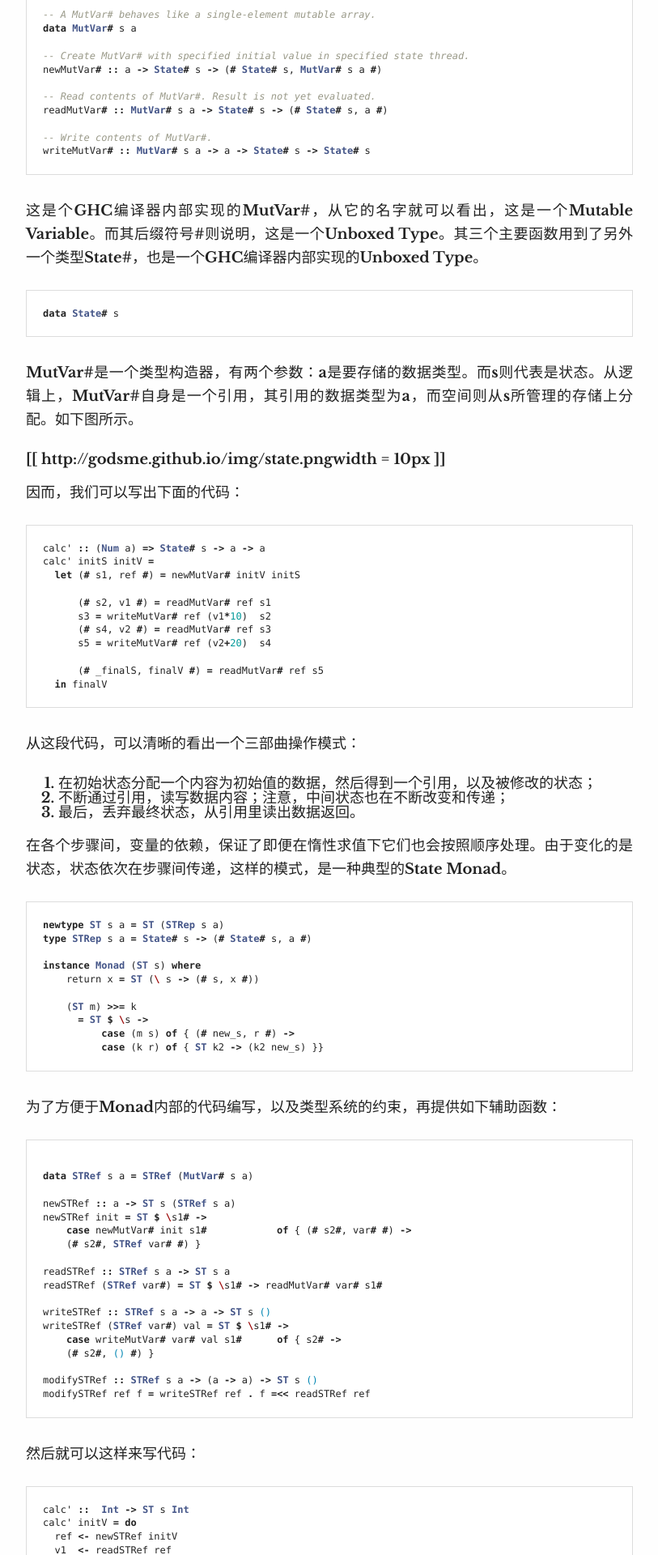
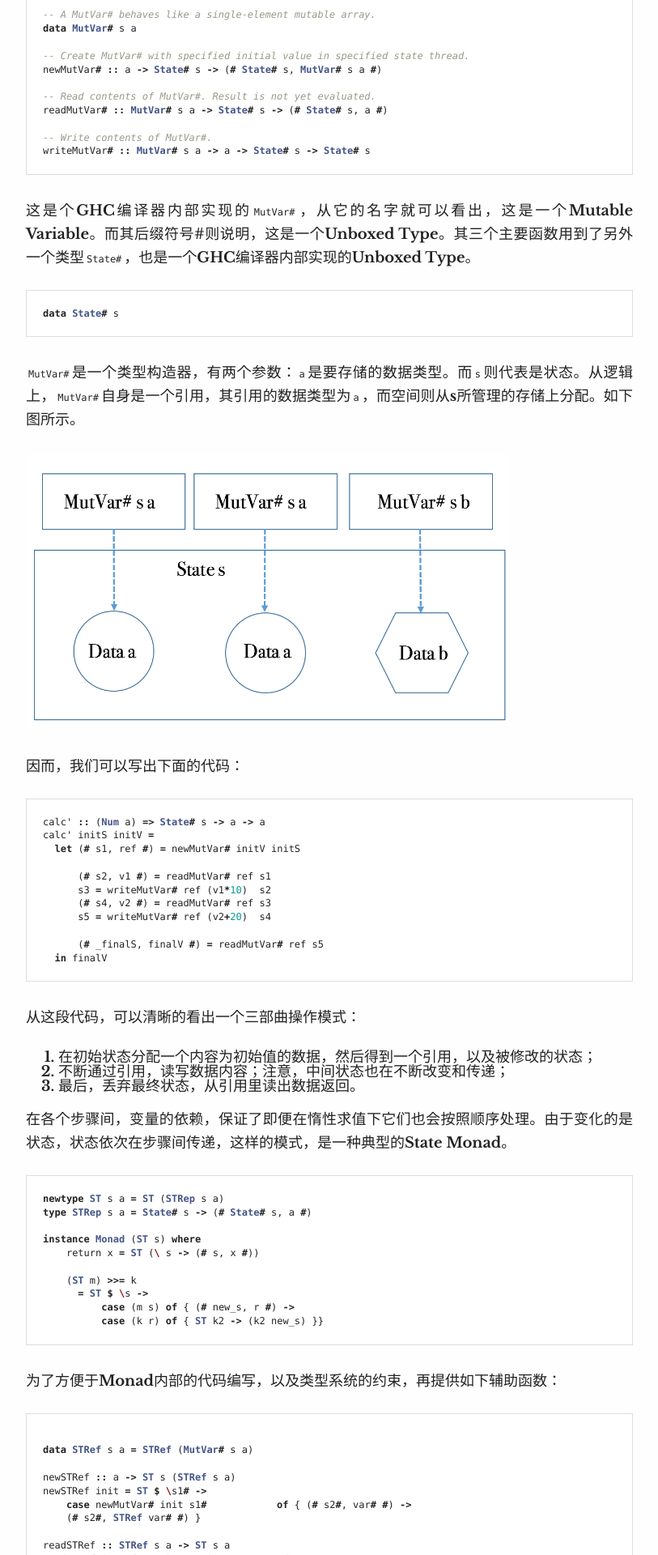
Before and after one commit to godsme/godsme.github.io, a Jekyll site: the page built from _posts/2016-06-05-immutability.md, in a window 1280 px wide. Shown: the part 3998-5918 px from the top of the page at 81% size, without its empty margins (233-1046 px from the left). Built offline with Jekyll 4.4.1, drawn with Linux system fonts in a browser that asks for light colours; formulas are drawn with MathJax 3.

Commit message:
show img

```diff
--- a/_posts/2016-06-05-immutability.md
+++ b/_posts/2016-06-05-immutability.md
@@ -149,15 +149,15 @@
 writeMutVar# :: MutVar# s a -> a -> State# s -> State# s
 ~~~
 
-这是个GHC编译器内部实现的MutVar\#，从它的名字就可以看出，这是一个Mutable Variable。而其后缀符号\#则说明，这是一个Unboxed Type。其三个主要函数用到了另外一个类型State\#，也是一个GHC编译器内部实现的Unboxed Type。
+这是个GHC编译器内部实现的`MutVar#`，从它的名字就可以看出，这是一个Mutable Variable。而其后缀符号\#则说明，这是一个Unboxed Type。其三个主要函数用到了另外一个类型`State#`，也是一个GHC编译器内部实现的Unboxed Type。
 
 ~~~haskell
 data State# s
 ~~~
 
-MutVar\#是一个类型构造器，有两个参数：a是要存储的数据类型。而s则代表是状态。从逻辑上，MutVar\#自身是一个引用，其引用的数据类型为a，而空间则从s所管理的存储上分配。如下图所示。
+`MutVar#`是一个类型构造器，有两个参数：`a`是要存储的数据类型。而`s`则代表是状态。从逻辑上，`MutVar#`自身是一个引用，其引用的数据类型为`a`，而空间则从s所管理的存储上分配。如下图所示。
 
-[[ {{ site.url }}/img/state.png | width = 10px ]]
+<img src="{{ site.url }}/img/state.png" width="600px"/>
 
 因而，我们可以写出下面的代码：
 
@@ -264,9 +264,11 @@
 
 对于命令式语言，所有的局部变量都是在线程的栈上分配，从而修改了Stack的状态。随后所有的读写操作也都在栈上进行，不断修改Stack的状态。在一个函数处理结束后，在栈上分配的局部变量都会自动释放，关心的数据则当作函数的返回值返回。如下图所示。
 
+<img src="{{ site.url }}/img/stack.png" width="600px"/>
 
 而在ST Monad里，`runST`对应的是命令式语言的函数，而Stack对应的则是State：在计算开始时，提供一个State，计算在State上分配数据，存取State的状态，等计算结束后，State的最终状态被抛弃，返回计算结果。如下图所示。
 
+<img src="{{ site.url }}/img/st.png" width="600px"/>
 
 这样的模仿，相对于命令式语言的局部变量可变性，并未得到任何额外的好处。但很明显，命令式语言在这类问题上的处理要简洁的多。同时也说明了，允许局部变量的可修改性，对于引用透明和线程安全没有任何影响，只会带来简洁和性能。
 
--- a/_sass/vendors/_normalize.scss
+++ b/_sass/vendors/_normalize.scss
@@ -181,6 +181,20 @@
 
 img {
   border: 0;
+}
+
+img{
+
+    //border:1px solid #cacaca;
+
+    padding:2px;
+
+    max-width:600px;
+
+    width:expression(this.offsetWidth > 600 ? "600px" : "auto");
+
+    display:inline !important;
+
 }
 
 /**
```
